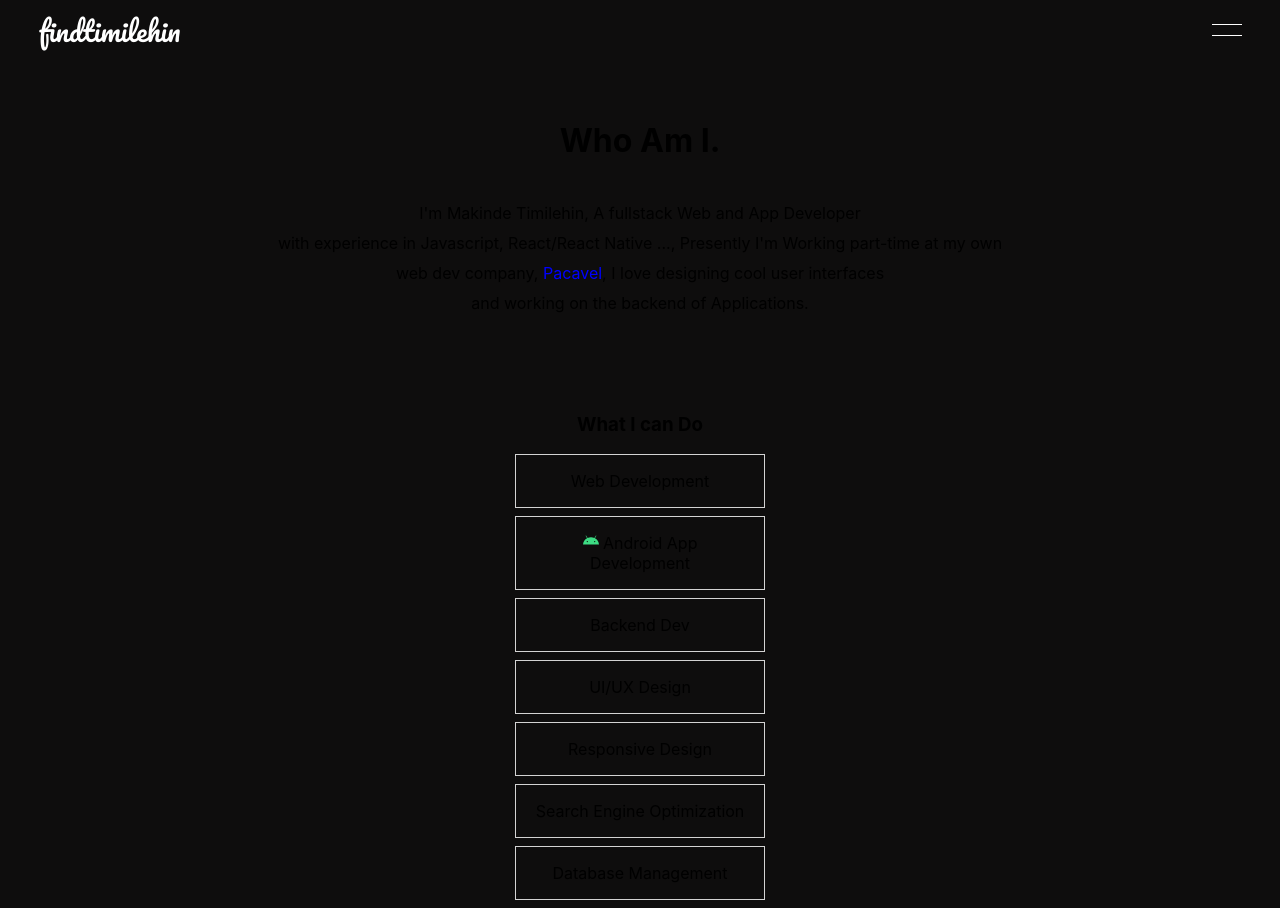
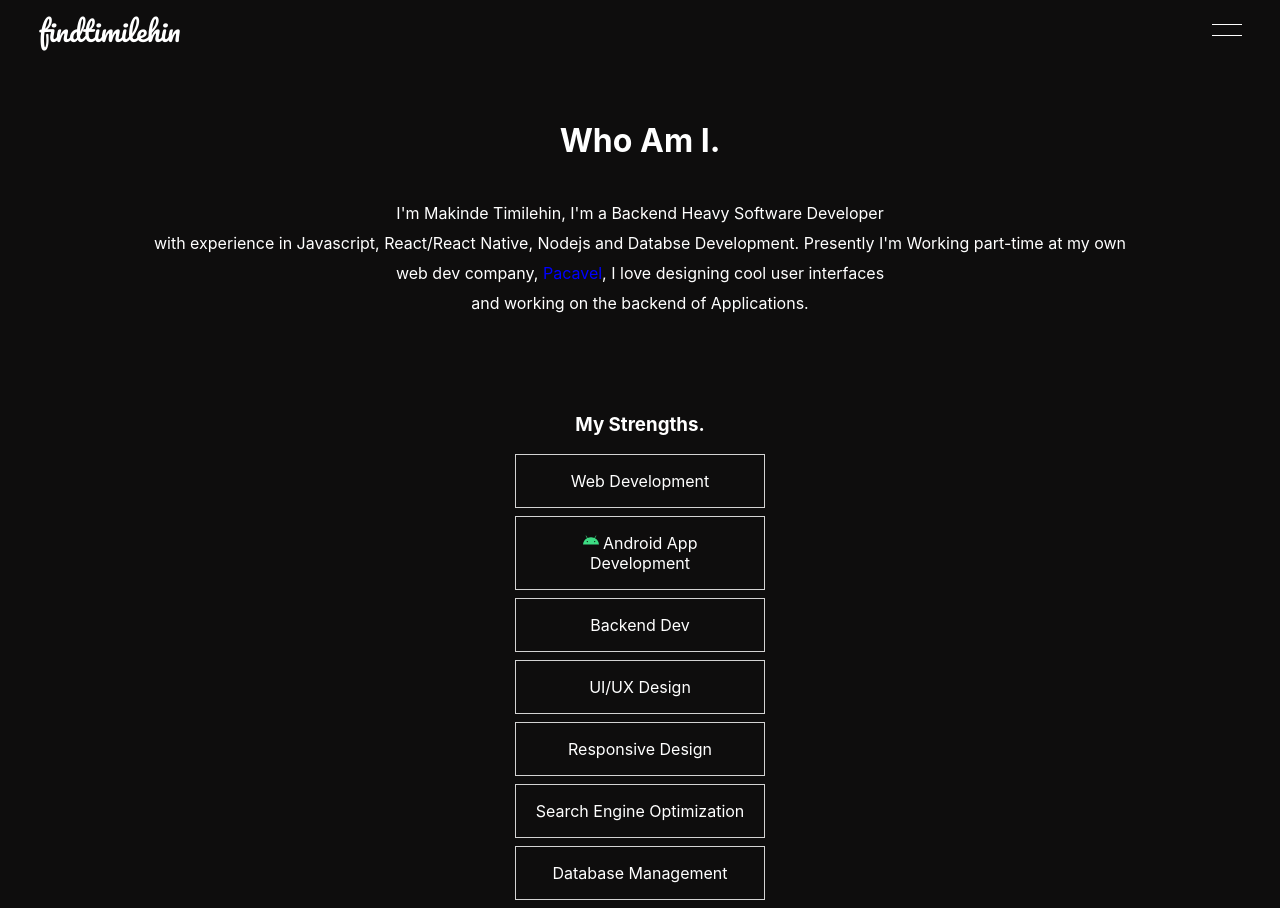
Before and after one commit to Timilehinn/findtimilehin, a Next.js app: page /about in a window 1280 px wide. Built offline with nearby package versions, Linux system fonts and the light colour scheme.

Commit message:
changed about page color to white

```diff
--- a/pages/about.js
+++ b/pages/about.js
@@ -17,12 +17,12 @@ function About() {
 
             <div className={style.header_div}>
                 <h1 style={{textAlign:'center'}}>Who Am I.</h1>
-                <p style={{lineHeight:'30px',textAlign:'center'}}>I'm Makinde Timilehin, A fullstack Web and App Developer <br />
-                 with experience in Javascript, React/React Native ..., Presently I'm Working part-time at my own<br/> web dev company,<a style={{color:'blue'}} href="https://pacavel.herokuapp.com"> Pacavel</a>, I love designing cool user interfaces <br/> and working on the backend of Applications. </p>
+                <p style={{lineHeight:'30px',textAlign:'center'}}>I'm Makinde Timilehin, I'm a Backend Heavy Software Developer <br />
+                 with experience in Javascript, React/React Native, Nodejs and Databse Development. Presently I'm Working part-time at my own<br/> web dev company,<a style={{color:'blue'}} href="https://pacavel.herokuapp.com"> Pacavel</a>, I love designing cool user interfaces <br/> and working on the backend of Applications. </p>
                  <br/>
                  <br/>
                  <br/>
-                 <h3 style={{textAlign:'center'}}>What I can Do</h3>
+                 <h3 style={{textAlign:'center'}}>My Strengths.</h3>
                  {/* <div style={{width:}}> */}
                     <span style={{padding:'1rem',marginBottom:'.5rem',width:'250px',alignSelf:'center',textAlign:'center',border:'.5px solid lightgrey'}}>Web Development</span>
                     <span style={{padding:'1rem',marginBottom:'.5rem',width:'250px',alignSelf:'center',textAlign:'center',border:'.5px solid lightgrey'}}><FaAndroid color="#3ddc84"/> Android App Development</span>
--- a/pages/projects.js
+++ b/pages/projects.js
@@ -13,7 +13,7 @@ function Projects() {
                 <link href="https://fonts.googleapis.com/css2?family=Pacifico&display=swap" rel="stylesheet"/>
             </Head>
             <Navbar />
-            <h1 style={{textAlign:'center',marginTop:'100px'}}>Some of my Work.</h1>
+            <h1 style={{textAlign:'center',color:'white',marginTop:'100px'}}>Some of my Work.</h1>
             <br />
             <div className={style.img_div}>
                 <a style={{margin:'1rem'}} href="http://coinnex.co"><img src="/1.png" width="280px" height="500px" /></a>
--- a/styles/about.module.css
+++ b/styles/about.module.css
@@ -2,7 +2,8 @@
     display:flex;
     flex-direction: column;
     justify-content: center;
-    margin-top:100px
+    margin-top:100px;
+    color:white
 }
 @media only screen and (max-width:720px){
     .header_div{
```
